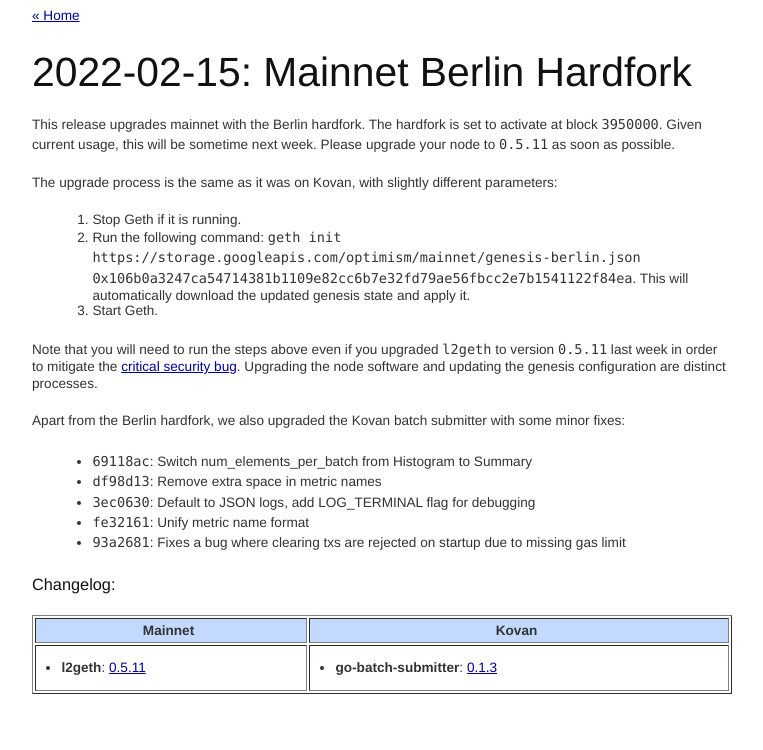
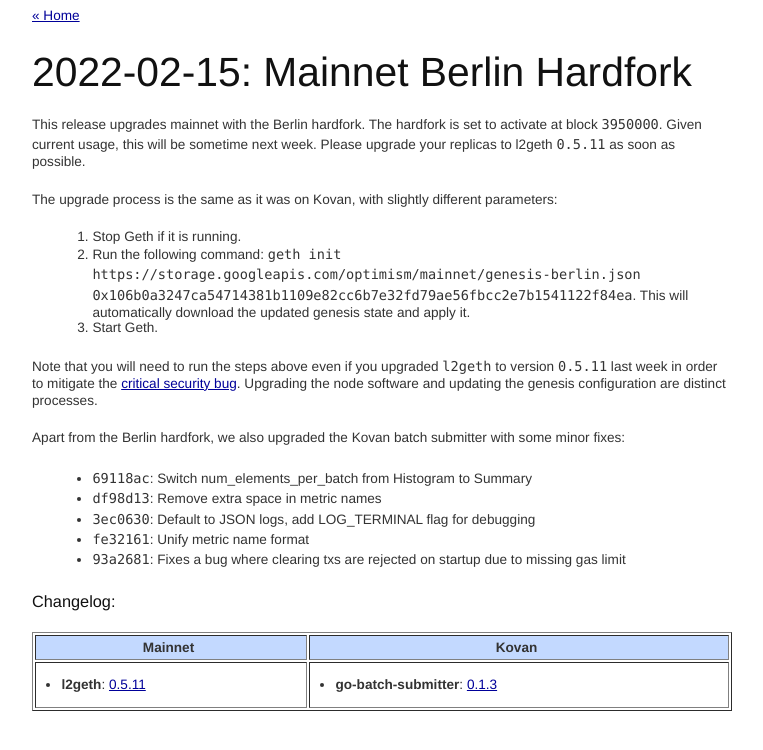
Before and after one commit to ethereum-optimism/changelog, a Jekyll site: the page built from _posts/2022-02-15-mainnet-berlin-hardfork.md, in a window 1280 px wide. Shown: the top 750 px of the page, without its empty margins (258-1021 px from the left). Built offline with Jekyll 4.4.1, drawn with Linux system fonts in a browser that asks for light colours.

Commit message:
Copy fix

```diff
--- a/_posts/2022-02-15-mainnet-berlin-hardfork.md
+++ b/_posts/2022-02-15-mainnet-berlin-hardfork.md
@@ -10,7 +10,7 @@
           version: 0.5.11
 ---
 
-This release upgrades mainnet with the Berlin hardfork. The hardfork is set to activate at block `3950000`. Given current usage, this will be sometime next week. Please upgrade your node to `0.5.11` as soon as possible.
+This release upgrades mainnet with the Berlin hardfork. The hardfork is set to activate at block `3950000`. Given current usage, this will be sometime next week. Please upgrade your replicas to l2geth `0.5.11` as soon as possible.
 
 The upgrade process is the same as it was on Kovan, with slightly different parameters:
 
```
